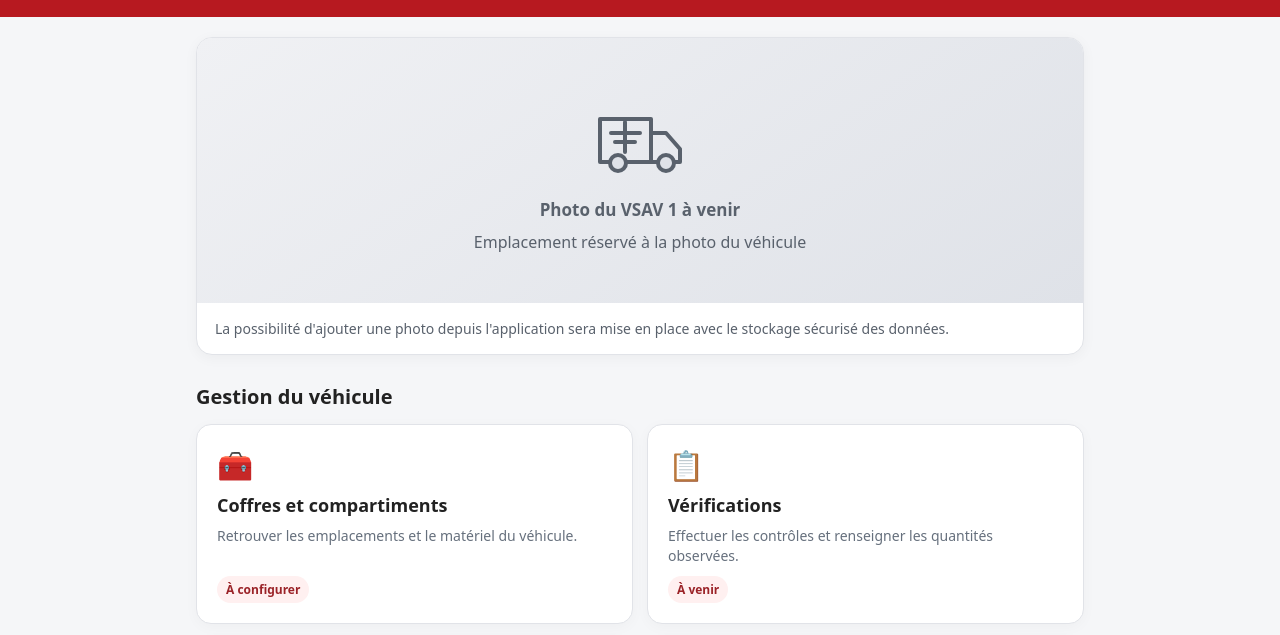
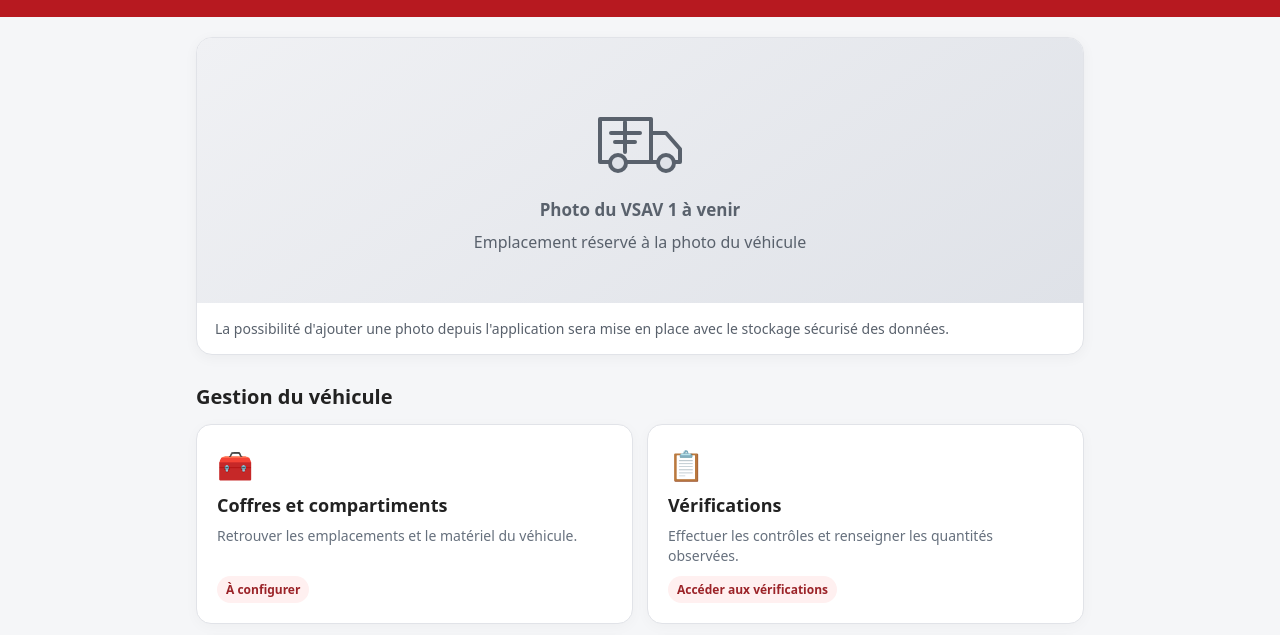
Before and after one commit to gaethancretu-code/gestion-cs-tarascon, a plain HTML site: page vsav1.html in a window 1280 px wide. Shown: the part 146-781 px from the top of the page. Drawn offline with Linux system fonts and the light colour scheme.

Commit message:
Update vsav1.html

```diff
--- a/vsav1.html
+++ b/vsav1.html
@@ -14,7 +14,14 @@
 <h2 class="section-title">Gestion du véhicule</h2>
 <div class="grid">
 <section class="tile"><span class="emoji" aria-hidden="true">🧰</span><h3>Coffres et compartiments</h3><p>Retrouver les emplacements et le matériel du véhicule.</p><span class="pill">À configurer</span></section>
-<section class="tile"><span class="emoji" aria-hidden="true">📋</span><h3>Vérifications</h3><p>Effectuer les contrôles et renseigner les quantités observées.</p><span class="pill">À venir</span></section>
+
+<a href="verifications-vsav1.html" class="tile" style="text-decoration:none;color:inherit;cursor:pointer;">
+<span class="emoji" aria-hidden="true">📋</span>
+<h3>Vérifications</h3>
+<p>Effectuer les contrôles et renseigner les quantités observées.</p>
+<span class="pill">Accéder aux vérifications</span>
+</a>
+
 <section class="tile"><span class="emoji" aria-hidden="true">⚠️</span><h3>Anomalies</h3><p>Signaler et suivre les problèmes de matériel.</p><span class="pill">À venir</span></section>
 <section class="tile"><span class="emoji" aria-hidden="true">🕘</span><h3>Historique</h3><p>Consulter les vérifications et les interventions passées.</p><span class="pill">À venir</span></section>
 </div>
```
